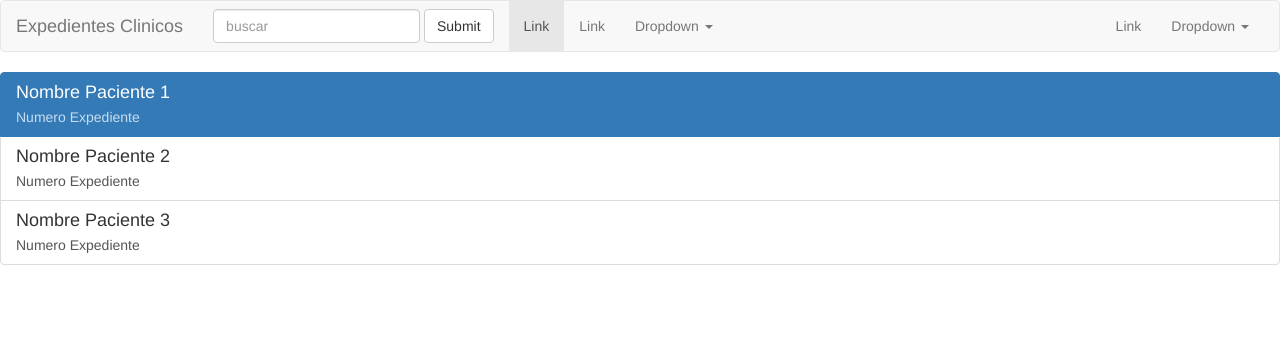
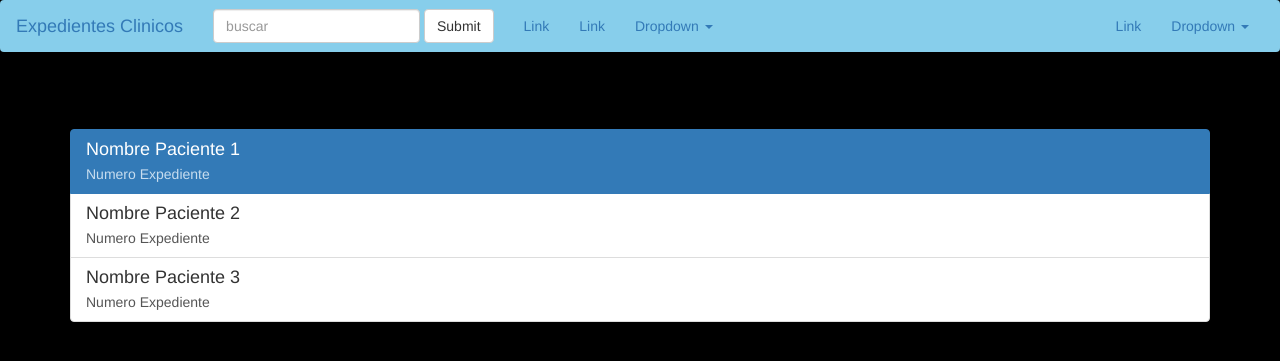
Before and after one commit to marioeliezer/gittry2, a PHP site: page / in a window 1280 px wide. Shown: the top 361 px of the page. Run offline with PHP 8.4, Linux system fonts and the light colour scheme.

Commit message:
ultimos cambios de esta prueba

```diff
--- /dev/null
+++ b/css/stle.css
@@ -0,0 +1,10 @@
+body{
+	background-color: black;
+}
+nav{
+	background-color: skyblue;
+
+}
+#lista{
+	margin-top: 5%;
+}
--- a/index.php
+++ b/index.php
@@ -6,11 +6,12 @@
 	<title>gitry</title>
 	<meta name="viewport" content="width=device-width, user-scalable=no, initial-scale=1.0, maximum-scale=1.0, minimum-scale=1.0">
 <link rel="stylesheet" href="css/bootstrap.min.css">
+<link rel="stylesheet" href="css/stle.css">
 	<script type="text/javascript" src="js/jquery-3.2.1.min.js"></script>
 	<script type="text/javascript" src="js/bootstrap.min.js"></script>
 </head>
 <body>
-<nav class="navbar navbar-default">
+<nav class="navbar navbar-info">
   <div class="container-fluid">
     <!-- Brand and toggle get grouped for better mobile display -->
     <div class="navbar-header">
@@ -65,8 +66,10 @@
     </div><!-- /.navbar-collapse -->
   </div><!-- /.container-fluid -->
 </nav>
+<div class="container">
 
-	<div class="list-group">
+
+	<div class="list-group" id="lista">
   <a href="#" class="list-group-item active" onclick="alert('se hiso click(function(event) {
   	/* Act on the event */
   });')">
@@ -84,5 +87,6 @@
   </a>
 
 </div>
+</div>
 </body>
 </html>
```
